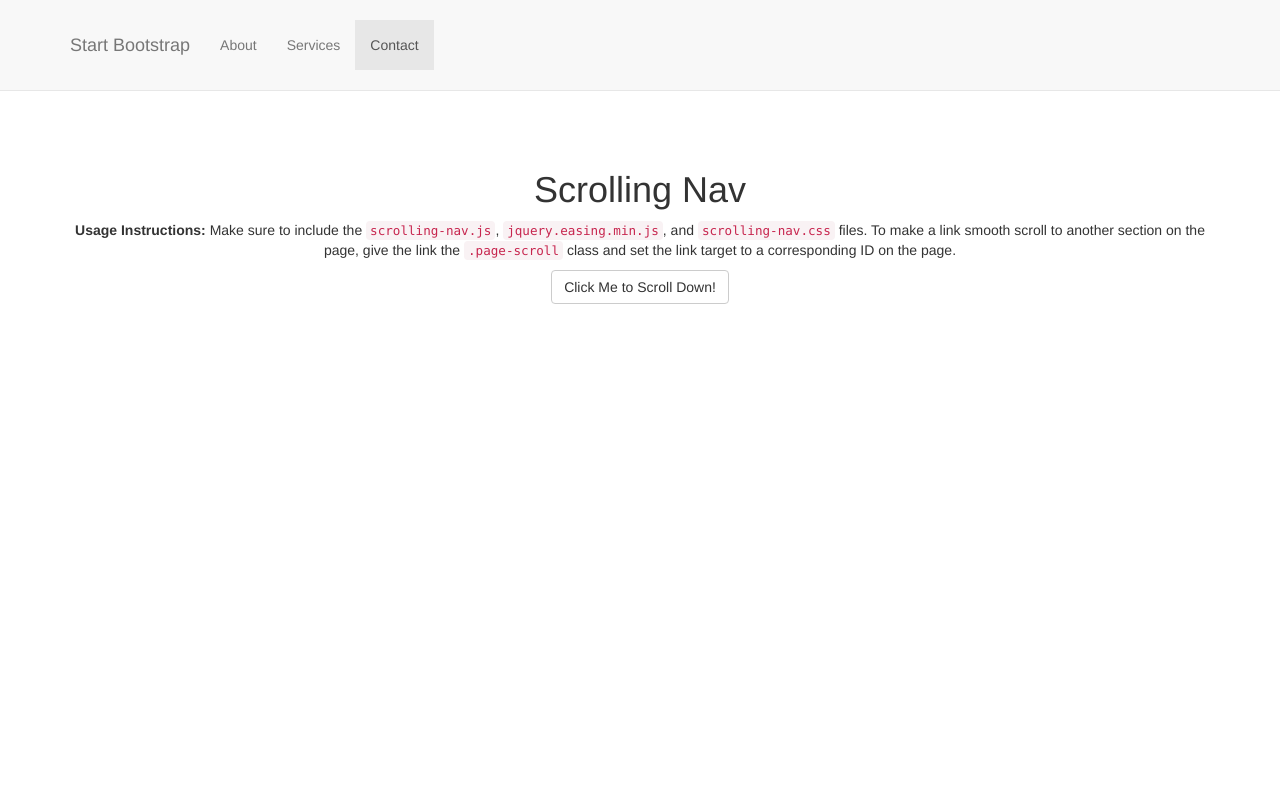
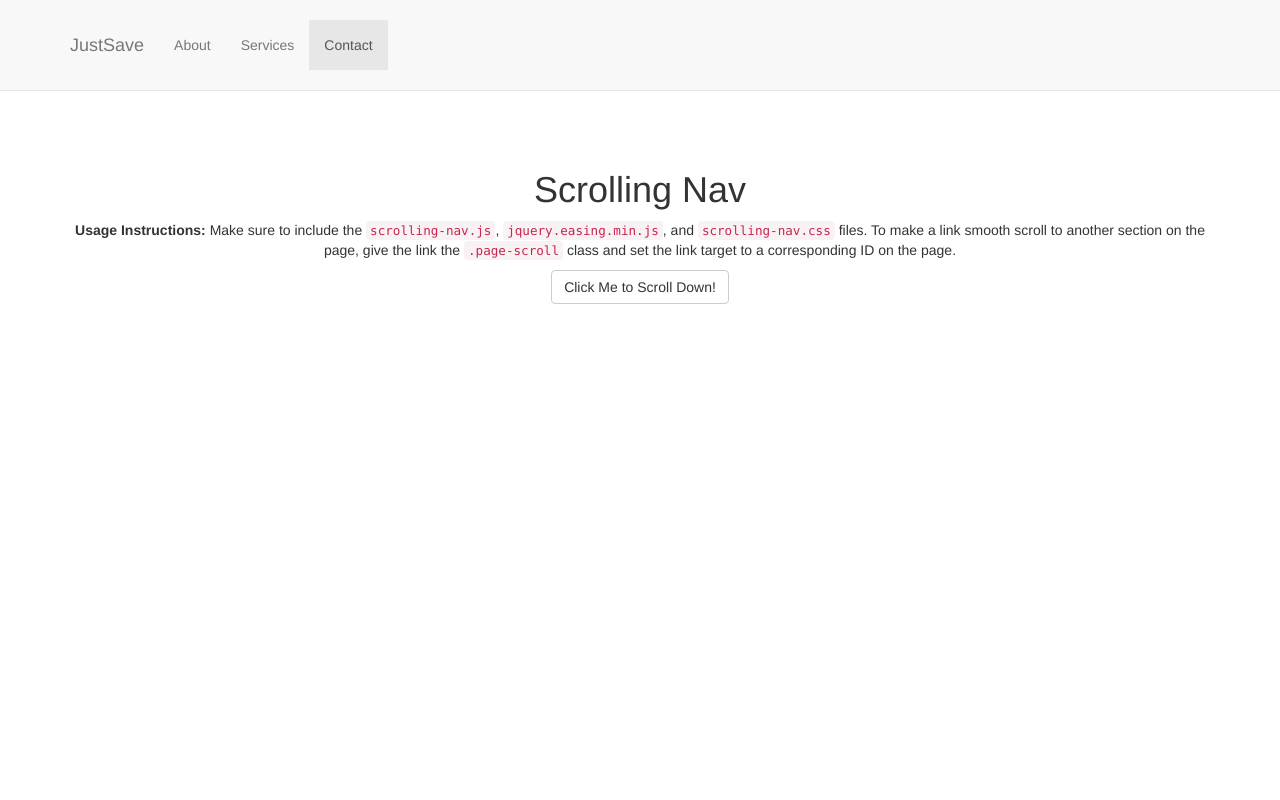
Before and after one commit to pritchmc/MyFirstWebsite, a plain HTML site: page index.html in a window 1280 px wide. Shown: the top 800 px of the page. Drawn offline with Linux system fonts and the light colour scheme.

Commit message:
Edit
HTML

```diff
--- a/index.html
+++ b/index.html
@@ -40,7 +40,7 @@
                     <span class="icon-bar"></span>
                     <span class="icon-bar"></span>
                 </button>
-                <a class="navbar-brand page-scroll" href="#page-top">Start Bootstrap</a>
+                <a class="navbar-brand page-scroll" href="#page-top">JustSave</a>
             </div>
 
             <!-- Collect the nav links, forms, and other content for toggling -->
```
